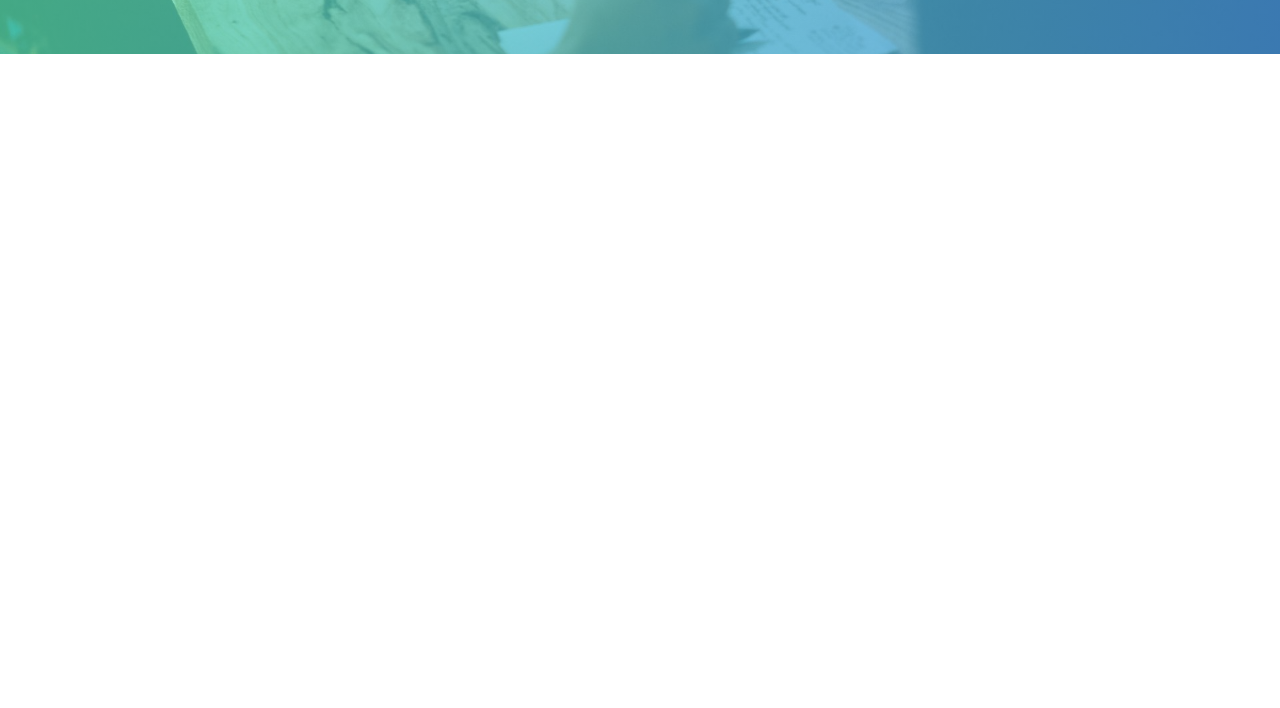
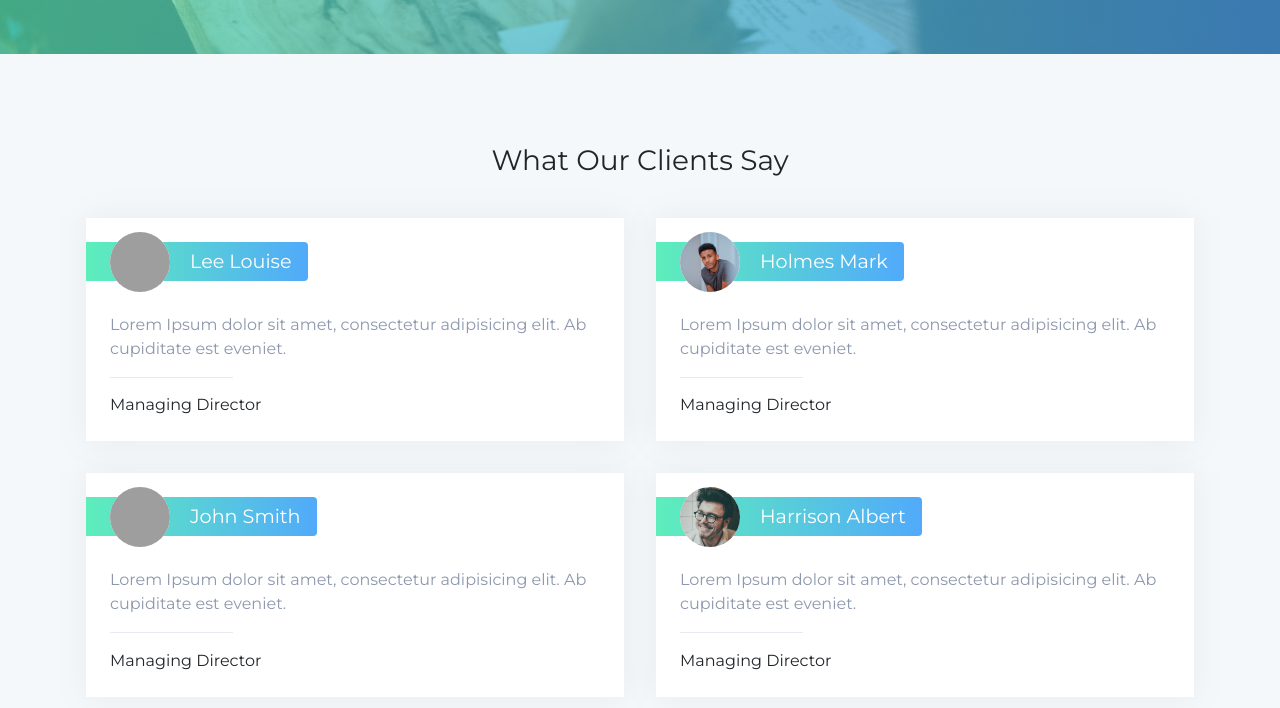
Before and after one commit to Dope21/Creative-Agency, a plain HTML site: page index.html in a window 1280 px wide. Shown: the part 3170-3878 px from the top of the page. Before the commit the page ends 3224 px from the top, so only its background shows below. Drawn offline with nearby package versions, Linux system fonts and the light colour scheme; grey boxes are pictures that could not be loaded.

Commit message:
clients-done

```diff
--- a/index.html
+++ b/index.html
@@ -467,9 +467,94 @@
             </div>
         </section>
 
-        <section class="clients"></section>
+        <section class="clients">
+            <div class="clients__title mb-3">
+                <h3 class="fs-3">What Our Clients Say</h3>
+            </div>
+            <div class="container">
+                <div class="clients__boxes row pt-2 justify-content-center">
+                    <div class="col-12 col-md-6 p-3">
+                        <div class="clients__box p-4">
+                            <div class="clients__header d-flex align-content-center">
+                                <div class="clients__img">
+                                    <img src="./images/designers/Amanda Adams.jpg" alt="client-image">
+                                </div>
+                                <h4 class="clients__name">Lee Louise</h4>
+                            </div>
+                            <p class="clients__comment">
+                                Lorem Ipsum dolor sit amet, consectetur adipisicing elit.
+                                Ab cupiditate est eveniet.
+                            </p>
+                            <div class="clients__underline mb-2"></div>
+                            <p class="clients__desc m-0 pt-2">
+                                Managing Director
+                            </p>
+                        </div>
+                    </div>
+                    <div class="col-12 col-md-6 p-3">
+                        <div class="clients__box p-4">
+                            <div class="clients__header d-flex align-content-center">
+                                <div class="clients__img">
+                                    <img src="./images/designers/Joseph Kellen.jpg" alt="client-image">
+                                </div>
+                                <h4 class="clients__name">Holmes Mark</h4>
+                            </div>
+                            <p class="clients__comment">
+                                Lorem Ipsum dolor sit amet, consectetur adipisicing elit.
+                                Ab cupiditate est eveniet.
+                            </p>
+                            <div class="clients__underline mb-2"></div>
+                            <p class="clients__desc m-0 pt-2">
+                                Managing Director
+                            </p>
+                        </div>
+                    </div>
+                    <div class="col-12 col-md-6 p-3">
+                        <div class="clients__box p-4">
+                            <div class="clients__header d-flex align-content-center">
+                                <div class="clients__img">
+                                    <img src="./images/designers/Nick Dimon.jpg" alt="client-image">
+                                </div>
+                                <h4 class="clients__name">John Smith</h4>
+                            </div>
+                            <p class="clients__comment">
+                                Lorem Ipsum dolor sit amet, consectetur adipisicing elit.
+                                Ab cupiditate est eveniet.
+                            </p>
+                            <div class="clients__underline mb-2"></div>
+                            <p class="clients__desc m-0 pt-2">
+                                Managing Director
+                            </p>
+                        </div>
+                    </div>
+                    <div class="col-12 col-md-6 p-3">
+                        <div class="clients__box p-4">
+                            <div class="clients__header d-flex align-content-center">
+                                <div class="clients__img">
+                                    <img src="./images/designers/Steve Elliott.jpg" alt="client-image">
+                                </div>
+                                <h4 class="clients__name">Harrison Albert</h4>
+                            </div>
+                            <p class="clients__comment">
+                                Lorem Ipsum dolor sit amet, consectetur adipisicing elit.
+                                Ab cupiditate est eveniet.
+                            </p>
+                            <div class="clients__underline mb-2"></div>
+                            <p class="clients__desc m-0 pt-2">
+                                Managing Director
+                            </p>
+                        </div>
+                    </div>
+                    <div class="clients__box col-12 col-md-6"></div>
+                    <div class="clients__box col-12 col-md-6"></div>
+                    <div class="clients__box col-12 col-md-6"></div>
+                </div>
+            </div>
+        </section>
 
-        <section class="map"></section>
+        <section class="map" id="map">
+
+        </section>
 
         <section class="contact"></section>
 
--- /dev/null
+++ b/style/_clients.scss
@@ -0,0 +1,61 @@
+.clients{
+    padding: 90px 0;
+    background: $color-bg;
+
+    &__box{
+        background: #ffffff;
+        box-shadow: 0px 0px 30px rgba(115, 128, 157, 0.1);
+    }
+
+    &__title{
+        text-align: center;
+        h3{
+            font-weight: normal;
+            line-height: 1.2;
+        }
+    }
+
+    &__header{
+        position: relative;
+        padding-bottom: 2rem;
+    }
+
+    &__img{
+        position: absolute;
+        width: 60px;
+        height: 60px;
+        overflow: hidden;
+        border-radius: 50%;
+        background: #ffffff;
+        display: flex;
+        top: -10px;
+
+        img{
+            width: 100%;
+            height: 100%;
+            object-fit: cover;
+        }
+    }
+
+    &__name{
+        font-size: 1.2rem;
+        padding: .5rem 1rem .5rem 6.5rem;
+        margin-left: -1.5rem;
+        margin-bottom: 0;
+        background: $color-gradient;
+        border-top-right-radius: .25rem;
+        border-bottom-right-radius: .25rem;
+        color: $text-alter;
+        font-weight: 400;
+    }
+
+    &__comment{
+        color: $text-sub;
+    }
+
+    &__underline{
+        background: #e8eaf1;
+        height: .5px;
+        width: 25%;
+    }
+}
--- a/style/main.scss
+++ b/style/main.scss
@@ -39,4 +39,5 @@ a, ul, li{
 @import "./team";
 @import "./achiev";
 @import "./partners";
+@import "./clients";
 @import "./break-point";
```
Also changed, not shown: style/main.css, 1 other file.
